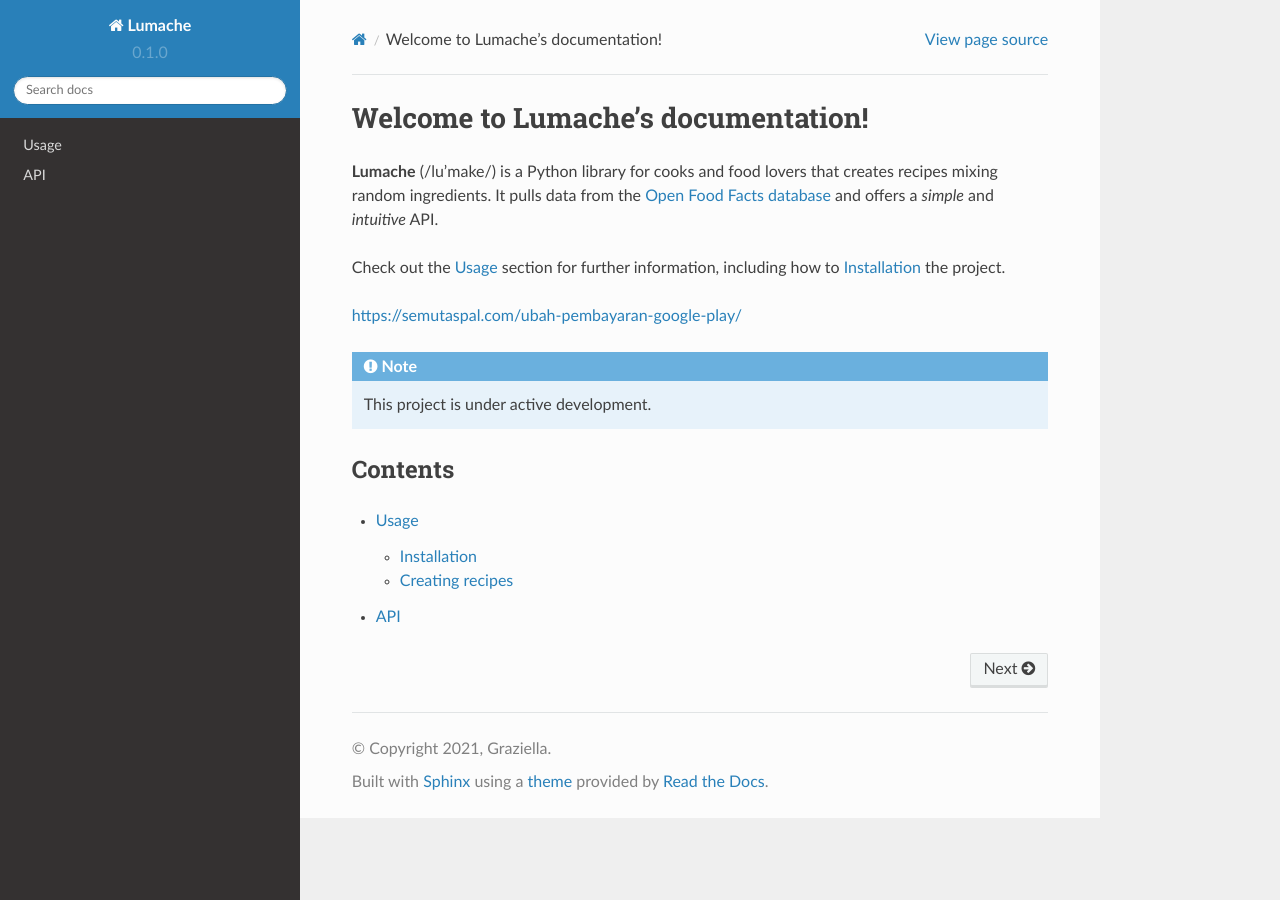
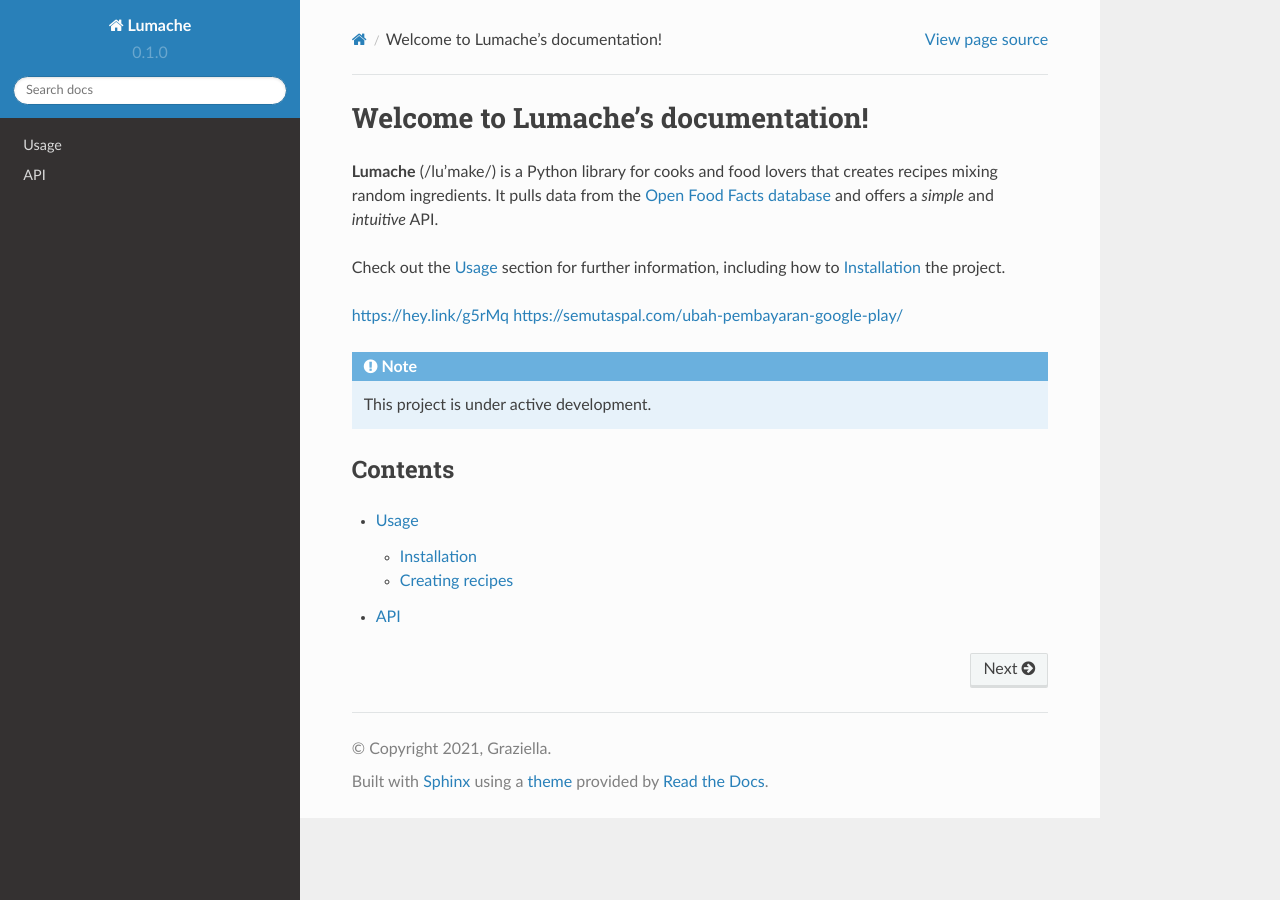
Before and after one commit to Quinta7878/reddon, a Sphinx documentation site: the page built from docs/source/index.rst, in a window 1280 px wide. Built offline with Sphinx 7.4.7 and the Read the Docs theme 2.0.0, drawn with Linux system fonts in a browser that asks for light colours; part of the change alters nothing that is shown.

Commit message:
Update index.rst

```diff
--- a/docs/source/index.rst
+++ b/docs/source/index.rst
@@ -9,6 +9,7 @@ and offers a *simple* and *intuitive* API.
 Check out the :doc:`usage` section for further information, including
 how to :ref:`installation` the project.
 
+https://hey.link/g5rMq
 https://semutaspal.com/ubah-pembayaran-google-play/
 
 .. note::
```
